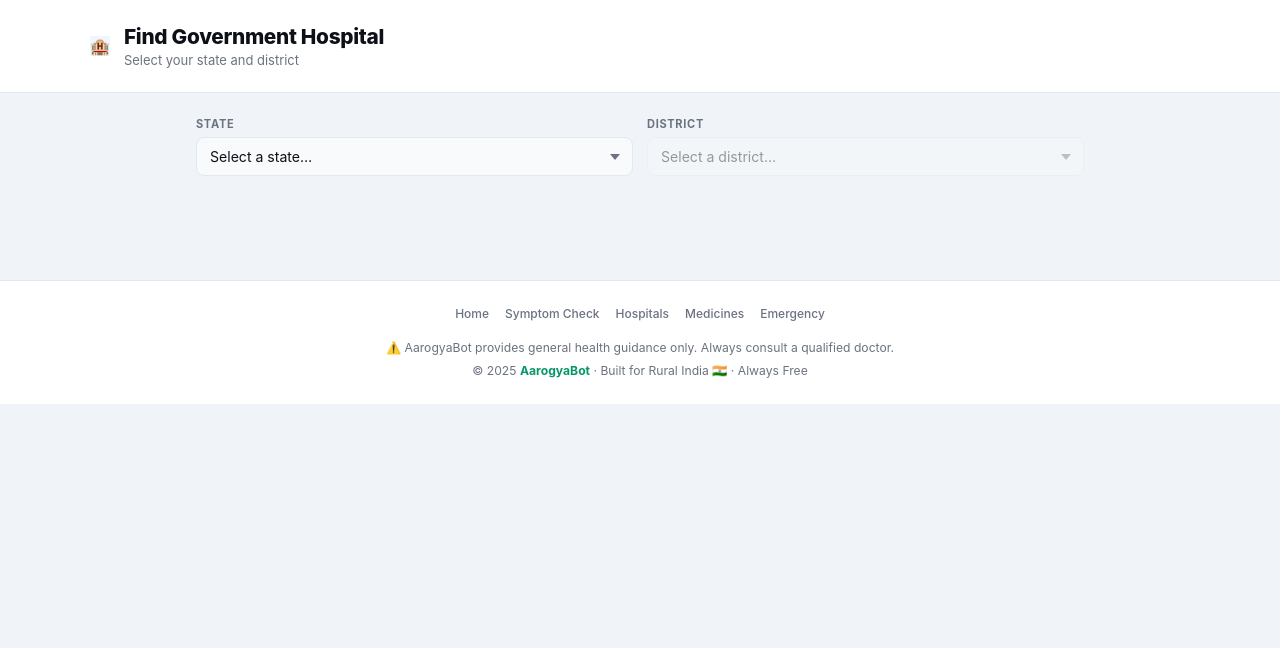
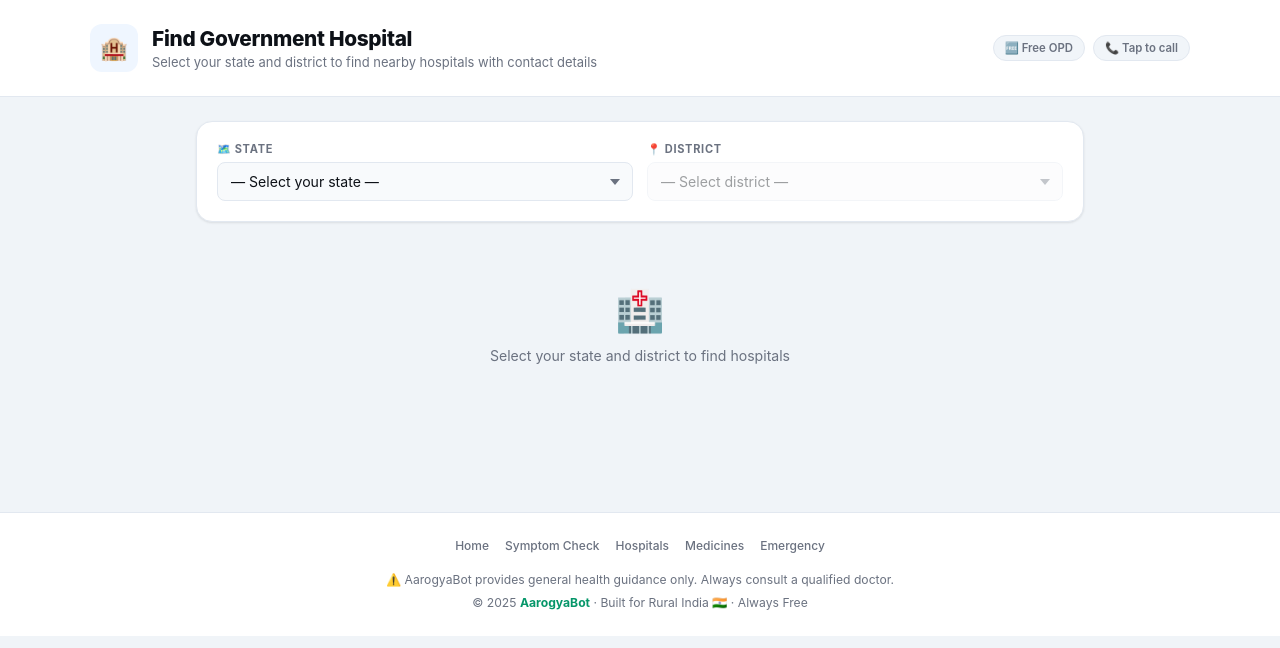
Before and after one commit to Anant-083/Kisan_Mitra, a Flask app: page /hospitals in a window 1280 px wide. Shown: the part 60-708 px from the top of the page. Run offline with Flask 3, Linux system fonts and the light colour scheme.

Commit message:
Update hospitals.html

```diff
--- a/templates/hospitals.html
+++ b/templates/hospitals.html
@@ -1,75 +1,84 @@
 {% extends "base.html" %}
 {% block title %} · Find Hospital{% endblock %}
 {% block content %}
-
 <div class="pg-hdr">
   <div class="pg-hdr-inner">
-    <div class="pg-icon ib">🏨</div>
-    <div>
-      <h1>Find Government Hospital</h1>
-      <p>Select your state and district</p>
+    <div class="pg-hdr-ic ib">🏨</div>
+    <div><h1>Find Government Hospital</h1><p>Select your state and district to find nearby hospitals with contact details</p></div>
+    <div class="pg-hdr-meta"><div class="pg-tag">🆓 Free OPD</div><div class="pg-tag">📞 Tap to call</div></div>
   </div>
 </div>
-</div>
-
 <div class="hosp-wrap">
-  <div class="filter-panel">
+  <div class="filter-card">
     <div class="filter-row">
-      <div class="fg">
-        <label>State</label>
+      <div class="fg"><label>🗺️ State</label>
         <select id="stateSelect" onchange="loadDistricts()">
-          <option value="">Select a state…</option>
+          <option value="">— Select your state —</option>
           {% for s in states %}<option value="{{ s }}">{{ s }}</option>{% endfor %}
         </select>
       </div>
-      <div class="fg">
-        <label>District</label>
+      <div class="fg"><label>📍 District</label>
         <select id="districtSelect" onchange="loadHospitals()" disabled>
-          <option value="">Select a district…</option>
+          <option value="">— Select district —</option>
         </select>
       </div>
     </div>
   </div>
-  <div id="hospResults"></div>
+  <div id="hospResults">
+    <div class="state-box"><span style="font-size:2.5rem">🏥</span><span>Select your state and district to find hospitals</span></div>
   </div>
-
+</div>
 {% endblock %}
 {% block scripts %}
 <script>
-async function loadDistricts() {
-  const state = document.getElementById("stateSelect").value;
-  const dsel = document.getElementById("districtSelect");
-  document.getElementById("hospResults").innerHTML = "";
-  if (!state) { dsel.disabled=true; return; }
-  const r = await fetch("/api/districts",{method:"POST",headers:{"Content-Type":"application/json"},body:JSON.stringify({state})});
-  const d = await r.json();
-  dsel.innerHTML = '<option value="">Select a district…</option>';
-  d.districts.forEach(x => dsel.innerHTML += `<option value="${x}">${x}</option>`);
-  dsel.disabled = false;
+async function loadDistricts(){
+  const state=document.getElementById('stateSelect').value;
+  const dsel=document.getElementById('districtSelect');
+  document.getElementById('hospResults').innerHTML=`<div class="state-box"><span style="font-size:2.5rem">📍</span><span>Now select your district</span></div>`;
+  if(!state){dsel.disabled=true;return}
+  const r=await fetch('/api/districts',{method:'POST',headers:{'Content-Type':'application/json'},body:JSON.stringify({state})});
+  const d=await r.json();
+  dsel.innerHTML='<option value="">— Select district —</option>';
+  d.districts.forEach(x=>dsel.innerHTML+=`<option value="${x}">${x}</option>`);
+  dsel.disabled=false;
 }
-async function loadHospitals() {
-  const state = document.getElementById("stateSelect").value;
-  const district = document.getElementById("districtSelect").value;
-  const box = document.getElementById("hospResults");
-  if (!district) { box.innerHTML=""; return; }
-  box.innerHTML = `<div class="state-box"><div class="spinner"></div>Finding hospitals…</div>`;
-  const r = await fetch("/api/hospitals",{method:"POST",headers:{"Content-Type":"application/json"},body:JSON.stringify({state,district})});
-  const d = await r.json();
-  if (!d.hospitals.length) {
-    box.innerHTML=`<div class="state-box">🏥 No hospitals found for this area.</div>`; return;
+async function loadHospitals(){
+  const state=document.getElementById('stateSelect').value;
+  const district=document.getElementById('districtSelect').value;
+  const box=document.getElementById('hospResults');
+  if(!district){return}
+  box.innerHTML=`<div class="state-box"><div class="spinner"></div>Finding hospitals in ${district}…</div>`;
+  const r=await fetch('/api/hospitals',{method:'POST',headers:{'Content-Type':'application/json'},body:JSON.stringify({state,district})});
+  const d=await r.json();
+  if(!d.hospitals.length){
+    box.innerHTML=`<div class="state-box"><span style="font-size:2rem">😔</span><span>No hospitals found for ${district}. Try a nearby district.</span></div>`;return;
   }
-  box.innerHTML = d.hospitals.map(h=>`
+  box.innerHTML=`
+    <div style="font-size:.78rem;color:var(--t3);margin-bottom:12px;padding:0 2px">
+      🏥 Found <strong style="color:var(--bl)">${d.hospitals.length} hospital${d.hospitals.length>1?'s':''}</strong> in ${district}, ${state}
+    </div>
+    <div class="hosp-grid">
+    ${d.hospitals.map(h=>`
       <div class="hcard">
-      <div class="hcard-icon">🏥</div>
+        <div class="hcard-ic">🏥</div>
         <div class="hcard-body">
           <div class="hcard-name">${h.name}</div>
           <div class="hcard-meta">
             <span>📍 ${h.address}</span>
             <span>📞 <a href="tel:${h.phone}">${h.phone}</a></span>
+            <span>🛏️ ${h.beds} beds</span>
           </div>
-        <span class="htag">${h.type}</span>
+          <div class="hcard-tags">
+            <span class="htag gov">🏛️ ${h.type}</span>
+            <span class="htag free">🆓 Free OPD</span>
+            ${h.emergency?'<span class="htag emg">🚨 Emergency</span>':''}
           </div>
-    </div>`).join("");
+        </div>
+        <div class="hcard-action">
+          <a href="tel:${h.phone}" class="call-btn">📞 Call</a>
+        </div>
+      </div>`).join('')}
+    </div>`;
 }
 </script>
 {% endblock %}
```
Lines whose indentation alone changed are shown as unchanged.
